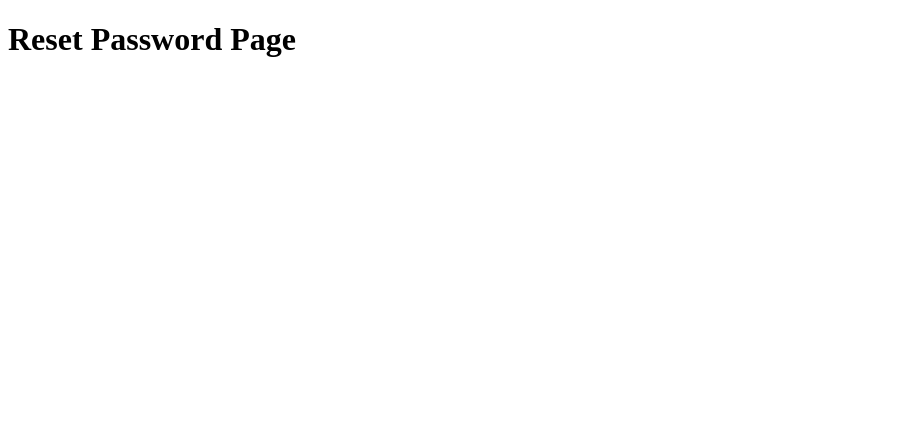
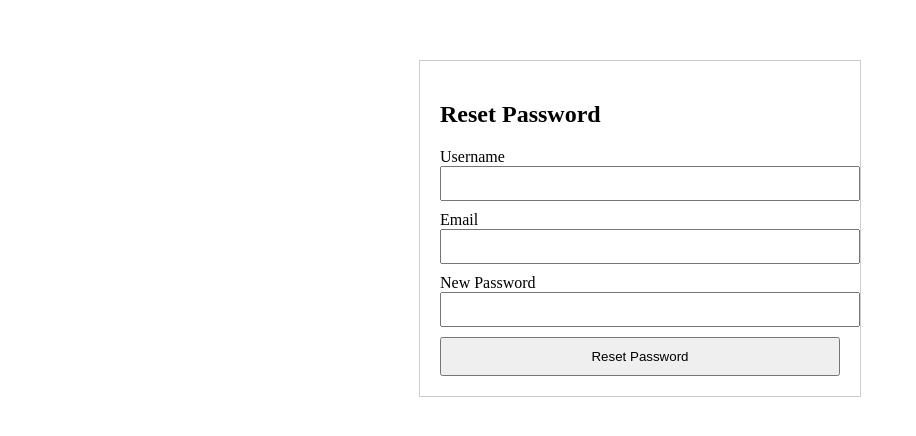
Before and after one commit to poojanathirimanna/NIC-Microservices, a React (Create React App) app in the folder nic-frontend/: page /reset-password in a window 1280 px wide. Shown: the top 436 px of the page, without its empty margins (0-916 px from the left). Built offline with nearby package versions, Linux system fonts and the light colour scheme.

Commit message:
reset password page working successfully

```diff
--- a/nic-frontend/src/App.js
+++ b/nic-frontend/src/App.js
@@ -1,14 +1,26 @@
 import React from 'react';
-import { BrowserRouter as Router, Routes, Route } from 'react-router-dom';
+import { BrowserRouter as Router, Routes, Route, Navigate } from 'react-router-dom';
 import LoginPage from './pages/LoginPage';
 import RegisterPage from './pages/RegisterPage';
 import ResetPasswordPage from './pages/ResetPasswordPage';
 
 function App() {
+  const isAuthenticated = !!localStorage.getItem('token');
+
   return (
     <Router>
       <Routes>
-        <Route path="/" element={<h1>Home Page</h1>} />
+        {/* 🔐 If authenticated → show Home; otherwise → redirect to Login */}
+        <Route
+          path="/"
+          element={
+            isAuthenticated ? (
+              <h1>Home Page</h1>
+            ) : (
+              <Navigate to="/login" replace />
+            )
+          }
+        />
         <Route path="/login" element={<LoginPage />} />
         <Route path="/register" element={<RegisterPage />} />
         <Route path="/reset-password" element={<ResetPasswordPage />} />
--- a/nic-frontend/src/pages/LoginPage.jsx
+++ b/nic-frontend/src/pages/LoginPage.jsx
@@ -1,6 +1,6 @@
 import React, { useState } from 'react';
 import api from '../services/api';
-import { useNavigate } from 'react-router-dom';
+import { useNavigate, Link } from 'react-router-dom';
 
 const LoginPage = () => {
   const navigate = useNavigate();
@@ -31,7 +31,7 @@ const LoginPage = () => {
       }
 
       // Redirect on success
-      navigate('/'); // or /dashboard
+      navigate('/');
     } catch (err) {
       console.error(err);
       setError(err.response?.data?.message || 'Login failed');
@@ -67,6 +67,14 @@ const LoginPage = () => {
         {error && <p style={{ color: 'red' }}>{error}</p>}
         <button type="submit" style={{ width: '100%', padding: 10 }}>Login</button>
       </form>
+
+      {/* 🔗 Register & Forgot Password Links */}
+      <div style={{ marginTop: 10 }}>
+        Don't have an account? <Link to="/register">Register</Link>
+      </div>
+      <div style={{ marginTop: 5 }}>
+        <Link to="/reset-password">Forgot your password?</Link>
+      </div>
     </div>
   );
 };
--- a/nic-frontend/src/pages/ResetPasswordPage.jsx
+++ b/nic-frontend/src/pages/ResetPasswordPage.jsx
@@ -1,7 +1,84 @@
-import React from 'react';
+import React, { useState } from 'react';
+import api from '../services/api';
+import { useNavigate } from 'react-router-dom';
 
 const ResetPasswordPage = () => {
-  return <h1>Reset Password Page</h1>;
+  const navigate = useNavigate();
+  const [formData, setFormData] = useState({
+    username: '',
+    email: '',
+    newPassword: '',
+  });
+  const [message, setMessage] = useState('');
+  const [error, setError] = useState('');
+
+  const handleChange = (e) => {
+    setFormData({ ...formData, [e.target.name]: e.target.value });
+  };
+
+  const handleSubmit = async (e) => {
+    e.preventDefault();
+    setMessage('');
+    setError('');
+
+    try {
+      await api.post('/auth/forgot-password', {
+        username: formData.username,
+        email: formData.email,
+        newPassword: formData.newPassword,
+      });
+
+      setMessage('Password reset successful. Please log in with your new password.');
+      setTimeout(() => navigate('/login'), 2000);
+    } catch (err) {
+      setError(err.response?.data?.message || 'Reset failed. Please check username/email.');
+    }
+  };
+
+  return (
+    <div style={{ maxWidth: 400, margin: '60px auto', padding: 20, border: '1px solid #ccc' }}>
+      <h2>Reset Password</h2>
+      <form onSubmit={handleSubmit}>
+        <div style={{ marginBottom: 10 }}>
+          <label>Username</label>
+          <input
+            type="text"
+            name="username"
+            value={formData.username}
+            onChange={handleChange}
+            required
+            style={{ width: '100%', padding: 8 }}
+          />
+        </div>
+        <div style={{ marginBottom: 10 }}>
+          <label>Email</label>
+          <input
+            type="email"
+            name="email"
+            value={formData.email}
+            onChange={handleChange}
+            required
+            style={{ width: '100%', padding: 8 }}
+          />
+        </div>
+        <div style={{ marginBottom: 10 }}>
+          <label>New Password</label>
+          <input
+            type="password"
+            name="newPassword"
+            value={formData.newPassword}
+            onChange={handleChange}
+            required
+            style={{ width: '100%', padding: 8 }}
+          />
+        </div>
+
+        <button type="submit" style={{ width: '100%', padding: 10 }}>Reset Password</button>
+        {message && <p style={{ color: 'green' }}>{message}</p>}
+        {error && <p style={{ color: 'red' }}>{error}</p>}
+      </form>
+    </div>
+  );
 };
 
 export default ResetPasswordPage;
```
